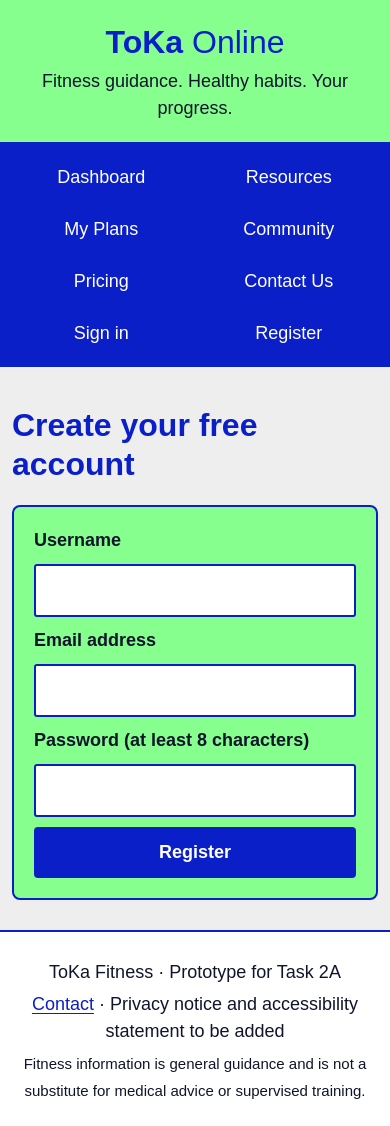
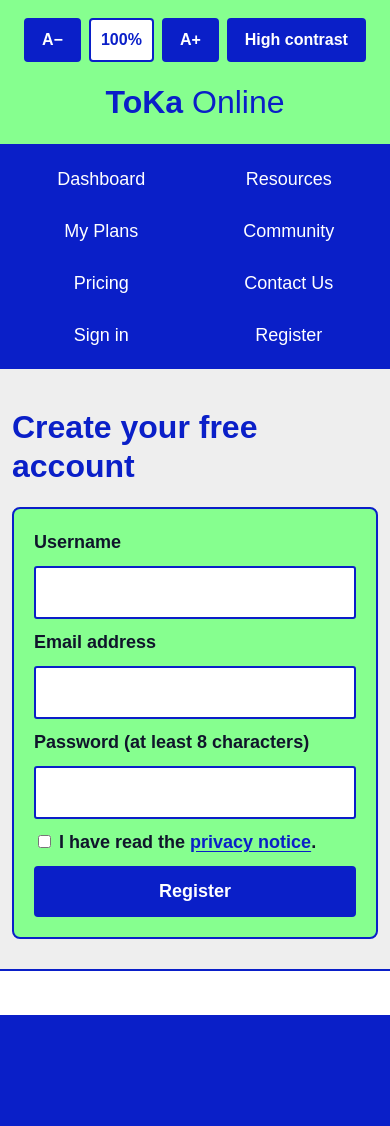
Before and after one commit to TheOneAndOnlySimon/ToKa-Fitness, a Flask app: page /register in a window 390 px wide. After the commit the page ends 1015 px from the top, so only its background shows below. Run offline with Flask 3, Linux system fonts and the light colour scheme; some libraries are stand-ins or nearby versions.

Commit message:
Added CSRF, changed hardcoded key, added accessibility buttons, fixed contrast not showing letters, debug mode is not off by default

```diff
--- a/ToKaFitnessTask2A_Starter/app.py
+++ b/ToKaFitnessTask2A_Starter/app.py
@@ -1,14 +1,31 @@
 from datetime import datetime, timedelta
 from functools import wraps
+import os
+import secrets
 import sqlite3
 
 from flask import Flask, render_template, request, redirect, url_for, flash, session, jsonify, abort
+from flask_wtf.csrf import CSRFProtect, CSRFError
 from werkzeug.security import generate_password_hash, check_password_hash
 
 app = Flask(__name__)
-app.config["SECRET_KEY"] = "change-this-development-key"
+# The secret key signs the session cookie, so it must never be hardcoded in the source.
+# Set TOKA_SECRET_KEY in the environment for a stable key; otherwise a random one is
+# generated each time the app starts (users are simply signed out after a restart).
+app.config["SECRET_KEY"] = os.environ.get("TOKA_SECRET_KEY") or secrets.token_hex(32)
 app.config["DATABASE"] = "toka_fitness.db"
+app.config["SESSION_COOKIE_HTTPONLY"] = True    # JavaScript cannot read the session cookie
+app.config["SESSION_COOKIE_SAMESITE"] = "Lax"   # cookie is not sent on cross-site POST requests
 
+# CSRF protection: every POST form must include the hidden csrf_token field.
+csrf = CSRFProtect(app)
+
+
+@app.errorhandler(CSRFError)
+def handle_csrf_error(error):
+    """Show a friendly message if a form token is missing, invalid or has expired."""
+    flash("Your form session expired or was invalid. Please try again.", "error")
+    return redirect(request.referrer or url_for("home"))
 
 def get_db():
     db = sqlite3.connect(app.config["DATABASE"])
@@ -196,7 +213,6 @@ def resources():
     term = request.args.get("q", "").strip()
     category = request.args.get("category", "").strip()
     db = get_db()
-    # Search uses parameterised LIKE values, based on the Task 1 AI snippet.
     sql = "SELECT * FROM content WHERE (title LIKE ? OR summary LIKE ?)"
     pattern = f"%{term}%"
     params = [pattern, pattern]
@@ -244,7 +260,6 @@ def plans():
         if not title or len(title) > 100 or plan_type not in ("workout", "eating") or not details:
             flash("Enter a title, choose a plan type and add some plan details.", "error")
         else:
-            # The owner ID comes from the signed-in session, not the browser form.
             db.execute(
                 "INSERT INTO plans (user_id,title,plan_type,details) VALUES (?,?,?,?)",
                 (session["user_id"], title, plan_type, details)
@@ -303,6 +318,9 @@ def report_post(post_id):
 def pricing():
     return render_template("pricing.html")
 
+@app.route("/privacy")
+def privacy():
+    return render_template("privacy.html")
 
 @app.route("/profile")
 @login_required
@@ -331,7 +349,6 @@ def demo_complete():
         return redirect(url_for("profile"))
     db = get_db()
     try:
-        # Unique(user_id, completion_id) prevents duplicate points.
         db.execute("INSERT INTO points_ledger (user_id,completion_id,points) VALUES (?,?,?)",
                    (session["user_id"], completion_id, 10))
         db.commit()
@@ -347,7 +364,7 @@ def demo_complete():
 @app.route("/upgrade-demo", methods=["POST"])
 @login_required
 def upgrade_demo():
-    # DEMO ONLY: no payment is taken. Do not use this as a real subscription process.
+    # this is just for the prototype...
     db = get_db()
     db.execute("UPDATE users SET membership_status='active' WHERE id=?", (session["user_id"],))
     db.commit()
@@ -355,7 +372,7 @@ def upgrade_demo():
     flash("Demo membership activated without payment. Replace with a real payment provider before launch.", "warning")
     return redirect(url_for("pricing"))
 
-
 if __name__ == "__main__":
     init_db()
-    app.run(debug=True)
+    # Debug mode exposes an interactive debugger, so it is off unless TOKA_DEBUG=1 is set.
+    app.run(debug=os.environ.get("TOKA_DEBUG") == "1")
--- a/ToKaFitnessTask2A_Starter/requirements.txt
+++ b/ToKaFitnessTask2A_Starter/requirements.txt
@@ -1 +1,2 @@
 Flask>=3.0,<4.0
+Flask-WTF>=1.2
--- a/ToKaFitnessTask2A_Starter/run.py
+++ b/ToKaFitnessTask2A_Starter/run.py
@@ -1,5 +1,7 @@
+import os
+
 from app import app, init_db
 
 if __name__ == "__main__":
     init_db()
-    app.run(debug=True)
+    app.run(debug=os.environ.get("TOKA_DEBUG") == "1")
--- a/ToKaFitnessTask2A_Starter/static/css/style.css
+++ b/ToKaFitnessTask2A_Starter/static/css/style.css
@@ -24,8 +24,11 @@ a:focus-visible, button:focus-visible, input:focus-visible, textarea:focus-visib
 }
 .skip-link { position: absolute; left: -9999px; top: 0; background: white; padding: 10px; z-index: 10; }
 .skip-link:focus { left: 10px; }
-.access-tools { max-width: 1200px; margin: 0 auto; padding: 8px 18px; display: flex; gap: 8px; flex-wrap: wrap; }
-.site-header { background: var(--green); border-bottom: 2px solid var(--navy); text-align: center; padding: 18px; }
+.access-tools { position: absolute; top: 50%; transform: translateY(-50%); right: 18px; display: flex; gap: 8px; font-size: 16px; line-height: 1.2; }
+.access-tools button, .text-size-display { font-size: 16px; white-space: nowrap; }
+.text-size-display { display: inline-flex; align-items: center; justify-content: center; min-width: 64px; min-height: 44px; padding: 0 10px; background: white; color: var(--navy); border: 2px solid var(--navy); border-radius: 4px; font-weight: bold; }
+.high-contrast .text-size-display { background: #000; color: #FFDD00; border-color: #FFDD00; }
+.site-header { position: relative; display: flex; align-items: center; justify-content: center; min-height: 80px; background: var(--green); border-bottom: 2px solid var(--navy); text-align: center; padding: 18px; }
 .brand { display: inline-block; font-size: 2rem; font-weight: 800; color: var(--navy); text-decoration: none; }
 .brand span { font-weight: 400; }
 .site-header p { margin: 2px 0; }
@@ -87,3 +90,10 @@ label { font-weight: bold; }
   .nav { justify-content: stretch; }
   .nav a { flex: 1 1 42%; justify-content: center; }
 }
+@media (max-width: 1000px) {
+  .site-header { flex-direction: column; }
+  .access-tools { position: static; transform: none; margin-bottom: 8px; flex-wrap: wrap; justify-content: center; }
+}
+.high-contrast .tag { background: #000; color: #FFDD00; border-color: #FFDD00; }
+.high-contrast .notice { background: #000; color: #fff; }
+button:disabled { opacity: .45; cursor: not-allowed; }
--- a/ToKaFitnessTask2A_Starter/static/js/main.js
+++ b/ToKaFitnessTask2A_Starter/static/js/main.js
@@ -2,21 +2,32 @@ document.addEventListener("DOMContentLoaded", () => {
   const body = document.body;
   const larger = document.getElementById("text-larger");
   const smaller = document.getElementById("text-smaller");
+  const display = document.getElementById("text-size-display");
   const contrast = document.getElementById("contrast-toggle");
 
-  let fontSize = Number(localStorage.getItem("toka-font-size")) || 18;
+  const BASE_PX = 18;   // matches the body font-size in style.css
+  const MIN = 50;       // lowest percentage
+  const MAX = 200;      // highest percentage
+  const STEP = 25;      // change per click
+
+  let percent = Number(localStorage.getItem("toka-text-percent")) || 100;
+  percent = Math.min(Math.max(percent, MIN), MAX);
+
   const applySize = () => {
-    body.style.fontSize = `${fontSize}px`;
-    localStorage.setItem("toka-font-size", String(fontSize));
+    body.style.fontSize = `${(BASE_PX * percent) / 100}px`;
+    if (display) display.textContent = `${percent}%`;
+    if (larger) larger.disabled = percent >= MAX;
+    if (smaller) smaller.disabled = percent <= MIN;
+    localStorage.setItem("toka-text-percent", String(percent));
   };
   applySize();
 
   larger?.addEventListener("click", () => {
-    fontSize = Math.min(fontSize + 2, 26);
+    percent = Math.min(percent + STEP, MAX);
     applySize();
   });
   smaller?.addEventListener("click", () => {
-    fontSize = Math.max(fontSize - 2, 14);
+    percent = Math.max(percent - STEP, MIN);
     applySize();
   });
 
--- a/ToKaFitnessTask2A_Starter/templates/base.html
+++ b/ToKaFitnessTask2A_Starter/templates/base.html
@@ -9,10 +9,20 @@
 </head>
 <body>
   <a class="skip-link" href="#main">Skip to main content</a>
-  <header class="site-header">
+    <a class="skip-link" href="#main">Skip to main content</a>
+
+      <header class="site-header">
+    <div class="access-tools" role="region" aria-label="Accessibility tools">
+          <div class="access-tools" role="region" aria-label="Accessibility tools">
+      <button type="button" id="text-smaller" aria-label="Decrease text size">A−</button>
+      <span id="text-size-display" class="text-size-display" aria-live="polite">100%</span>
+      <button type="button" id="text-larger" aria-label="Increase text size">A+</button>
+      <button type="button" id="contrast-toggle" aria-pressed="false">High contrast</button>
+    </div>
+    </div>
     <a class="brand" href="{{ url_for('home') }}">ToKa <span>Online</span></a>
-    <p>Fitness guidance. Healthy habits. Your progress.</p>
-  </header>
+      </header>
+
   <nav class="nav" aria-label="Main navigation">
     <a href="{{ url_for('home') }}">Dashboard</a>
     <a href="{{ url_for('resources') }}">Resources</a>
@@ -41,9 +51,7 @@
     {% block content %}{% endblock %}
   </main>
   <footer class="site-footer">
-    <p>ToKa Fitness · Prototype for Task 2A</p>
-    <p><a href="{{ url_for('contact') }}">Contact</a> · Privacy notice and accessibility statement to be added</p>
-    <small>Fitness information is general guidance and is not a substitute for medical advice or supervised training.</small>
+
   </footer>
 </body>
 </html>
--- a/ToKaFitnessTask2A_Starter/templates/community.html
+++ b/ToKaFitnessTask2A_Starter/templates/community.html
@@ -4,6 +4,7 @@
 <h1>ToKa Community</h1>
 <p>Share a training update or encourage another member. Do not post private medical or personal information.</p>
 <form class="panel form-stack" method="post">
+  <input type="hidden" name="csrf_token" value="{{ csrf_token() }}">
   <label for="body">Your post (maximum 500 characters)</label>
   <textarea id="body" name="body" maxlength="500" rows="3" required></textarea>
   <button type="submit">Share post</button>
--- a/ToKaFitnessTask2A_Starter/templates/contact.html
+++ b/ToKaFitnessTask2A_Starter/templates/contact.html
@@ -3,10 +3,11 @@
 {% block content %}
 <h1>Contact ToKa Fitness</h1>
 <form class="panel form-stack narrow" method="post">
+  <input type="hidden" name="csrf_token" value="{{ csrf_token() }}">
   <label for="name">Your name</label><input id="name" name="name" required>
   <label for="email">Email address</label><input id="email" name="email" type="email" required>
   <label for="message">How can we help?</label><textarea id="message" name="message" rows="5" required></textarea>
   <button type="submit">Send enquiry (demo)</button>
-  <small>This starter does not store enquiries yet. Add secure storage and staff access before using it.</small>
+  <small>This starter does not store enquiries yet.</small>
 </form>
 {% endblock %}
--- a/ToKaFitnessTask2A_Starter/templates/login.html
+++ b/ToKaFitnessTask2A_Starter/templates/login.html
@@ -3,6 +3,7 @@
 {% block content %}
 <h1>Sign in</h1>
 <form class="panel form-stack narrow" method="post">
+  <input type="hidden" name="csrf_token" value="{{ csrf_token() }}">
   <label for="email">Email address</label><input id="email" name="email" type="email" required autocomplete="email">
   <label for="password">Password</label><input id="password" name="password" type="password" required autocomplete="current-password">
   <button type="submit">Sign in</button>
--- a/ToKaFitnessTask2A_Starter/templates/plans.html
+++ b/ToKaFitnessTask2A_Starter/templates/plans.html
@@ -4,6 +4,7 @@
 <h1>My custom plans</h1>
 <p>Create a basic workout or eating plan. You can edit the details later by deleting and recreating the plan in this starter.</p>
 <form class="panel form-stack" method="post">
+  <input type="hidden" name="csrf_token" value="{{ csrf_token() }}">
   <h2>Create a plan</h2>
   <label for="title">Plan name</label>
   <input id="title" name="title" maxlength="100" required placeholder="e.g. My weekly routine">
--- a/ToKaFitnessTask2A_Starter/templates/pricing.html
+++ b/ToKaFitnessTask2A_Starter/templates/pricing.html
@@ -14,7 +14,8 @@
     <ul><li>Access to member-only guides</li><li>Additional digital content</li><li>More features planned</li></ul>
     {% if session.get('user_id') %}
     <form method="post" action="{{ url_for('upgrade_demo') }}">
-      <button type="submit">Activate demo membership</button>
+
+      <input type="hidden" name="csrf_token" value="{{ csrf_token() }}"><button type="submit">Activate demo membership</button>
     </form>
     <small>Prototype only: this button does not take payment.</small>
     {% else %}<a class="button" href="{{ url_for('register') }}">Register to explore</a>{% endif %}
--- a/ToKaFitnessTask2A_Starter/templates/register.html
+++ b/ToKaFitnessTask2A_Starter/templates/register.html
@@ -3,9 +3,14 @@
 {% block content %}
 <h1>Create your free account</h1>
 <form class="panel form-stack narrow" method="post">
+  <input type="hidden" name="csrf_token" value="{{ csrf_token() }}">
   <label for="username">Username</label><input id="username" name="username" required minlength="3" maxlength="40" autocomplete="username">
   <label for="email">Email address</label><input id="email" name="email" type="email" required autocomplete="email">
   <label for="password">Password (at least 8 characters)</label><input id="password" name="password" type="password" required minlength="8" autocomplete="new-password">
+  <label class="check">
+  <input type="checkbox" name="accept_privacy" value="yes" required style="width:auto">
+  I have read the <a href="{{ url_for('privacy') }}">privacy notice</a>.
+</label>
   <button type="submit">Register</button>
 </form>
 {% endblock %}
```
Also changed, not shown: ToKaFitnessTask2A_Starter/templates/privacy.html (added, +12 -0 lines), ToKaFitnessTask2A_Starter/README.md (deleted), ToKaFitnessTask2A_Starter/toka_fitness.db.
